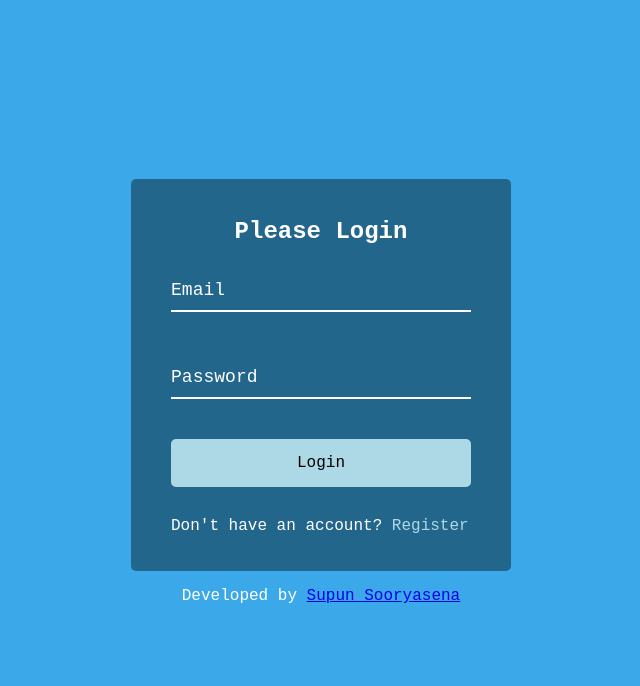
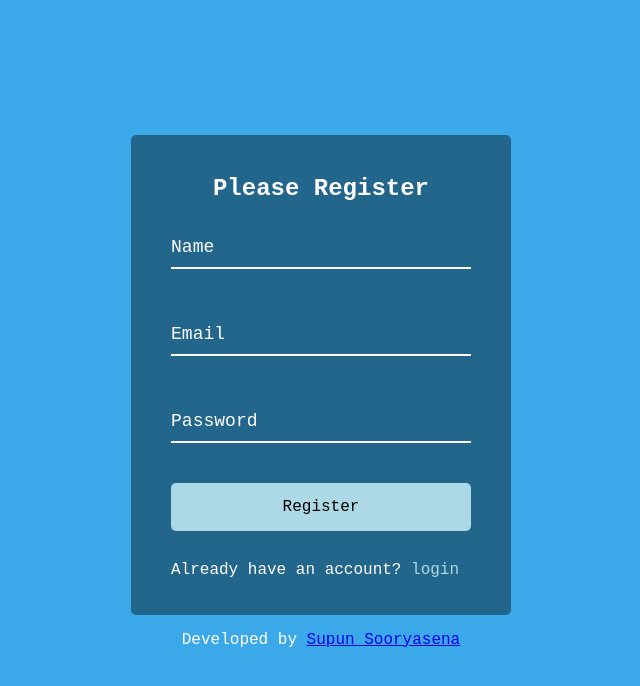
Before and after one commit to 1a11a/FrontEnd-parts-Tests, a plain HTML site: page login-form/index.html in a window 1280 px wide. Both pictures are taken after a click on the link "Register". Shown: the whole page, without its empty margins (319-959 px from the left). Drawn offline with Linux system fonts and the light colour scheme.

Commit message:
register

```diff
--- a/login-form/script.js
+++ b/login-form/script.js
@@ -6,3 +6,27 @@ labels.forEach(label => {
         .map((letter, idx) => `<span style="transition-delay:${idx * 50}ms">${letter}</span>`)
         .join('')
 })
+
+
+document.addEventListener("DOMContentLoaded", function () {
+    const loginForm = document.getElementById("login-form");
+    const registerForm = document.getElementById("register-form");
+    const registerLink = document.getElementById("register-link");
+    const loginLink = document.getElementById("login-link");
+
+    registerLink.addEventListener("click", function (event) {
+        event.preventDefault(); // Prevent the link from navigating
+
+        // Toggle the display of the login and registration forms
+        loginForm.style.display = "none";
+        registerForm.style.display = "block";
+    });
+
+    loginLink.addEventListener("click", function (event) {
+        event.preventDefault(); // Prevent the link from navigating
+
+        // Toggle the display of the login and registration forms
+        loginForm.style.display = "block";
+        registerForm.style.display = "none";
+    });
+});
--- a/login-form/style.css
+++ b/login-form/style.css
@@ -62,7 +62,8 @@ border-radius: 5px;
     color: lightblue;
     transform: translateY(-30px);
   }
-.login-btn{
+.login-btn,
+.register-btn{
     cursor: pointer;
     display: inline-block;
     width: 100%;
@@ -74,12 +75,15 @@ border-radius: 5px;
     border-radius: 5px;
 
 }
-.login-btn:focus{
+.login-btn:focus,
+.register-btn:focus{
     outline: 0;
 }
-.login-btn:active{
+.login-btn:active,
+.register-btn:active{
     transform: scale(0.98);
 }
-.login-text{
+.login-text,
+.register-text{
     margin-top: 30px;
 }
```
